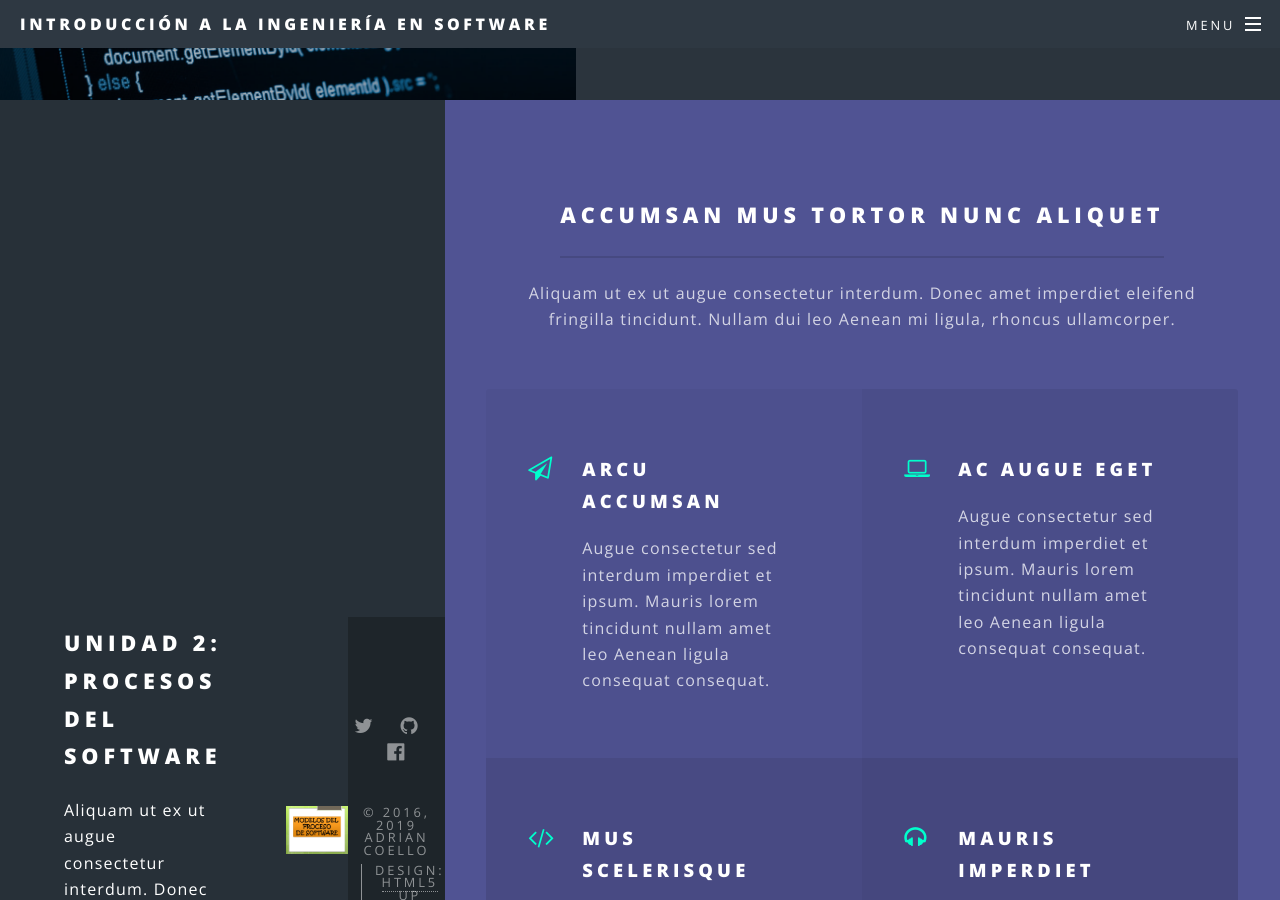
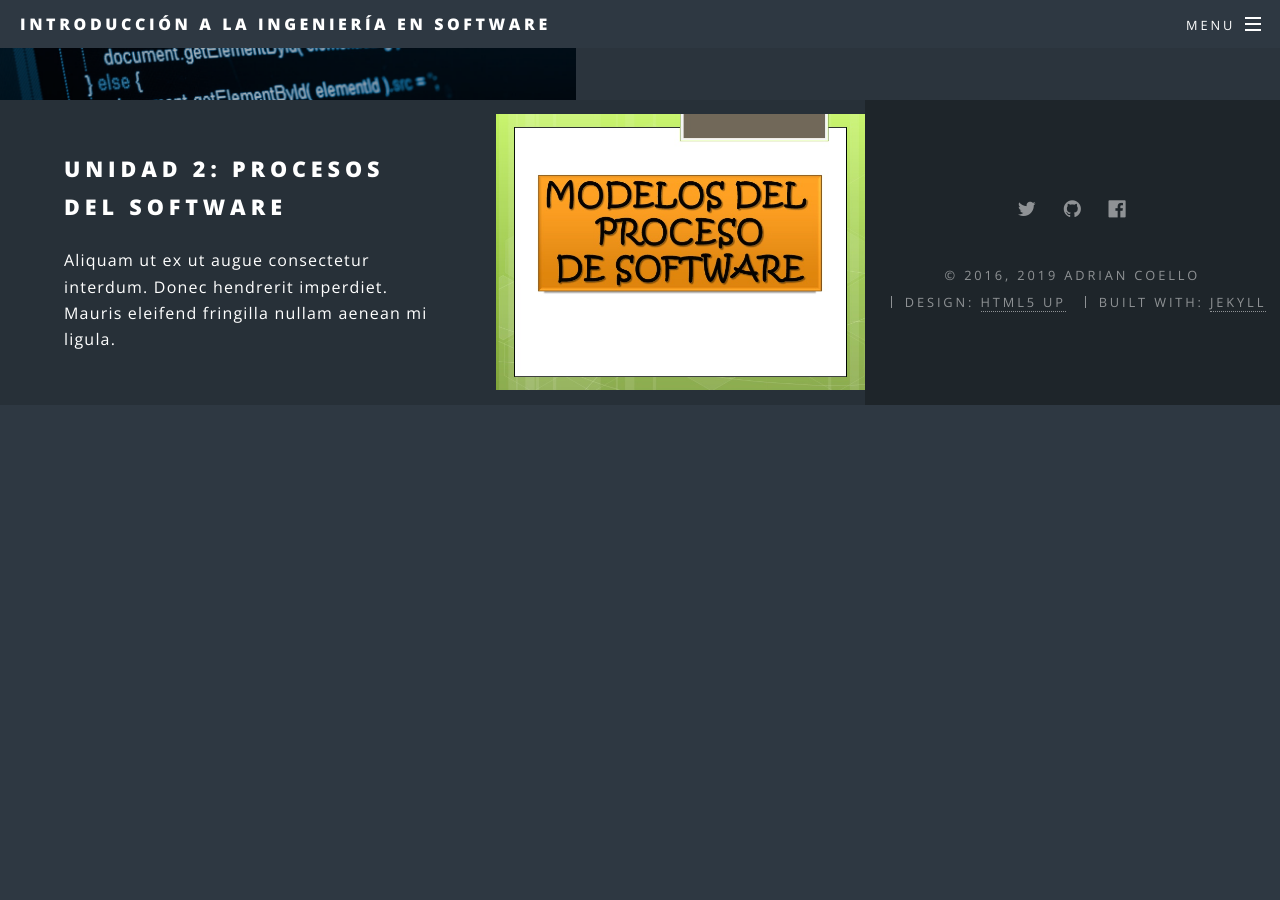
Before and after one commit to Vico2001/hix2, a Jekyll site: the page built from index.html, in a window 1280 px wide and 900 px high, scrolled down 1194 px. Built offline with Jekyll 4.4.1, drawn with Linux system fonts in a browser that asks for light colours; after the commit the page ends 1599 px from its top, so only the background shows below that; some of the changed text lies outside the part shown.

Commit message:
Update index.html

```diff
--- a/index.html
+++ b/index.html
@@ -30,40 +30,3 @@ layout: landing
 								</a>
 								<p>Aliquam ut ex ut augue consectetur interdum. Donec hendrerit imperdiet. Mauris eleifend fringilla nullam aenean mi ligula.</p>
 							</div>
-
-				<!-- Three -->
-					<section id="three" class="wrapper style3 special">
-						<div class="inner">
-							<header class="major">
-								<h2>Accumsan mus tortor nunc aliquet</h2>
-								<p>Aliquam ut ex ut augue consectetur interdum. Donec amet imperdiet eleifend<br />
-								fringilla tincidunt. Nullam dui leo Aenean mi ligula, rhoncus ullamcorper.</p>
-							</header>
-							<ul class="features">
-								<li class="icon fa-paper-plane-o">
-									<h3>Arcu accumsan</h3>
-									<p>Augue consectetur sed interdum imperdiet et ipsum. Mauris lorem tincidunt nullam amet leo Aenean ligula consequat consequat.</p>
-								</li>
-								<li class="icon fa-laptop">
-									<h3>Ac Augue Eget</h3>
-									<p>Augue consectetur sed interdum imperdiet et ipsum. Mauris lorem tincidunt nullam amet leo Aenean ligula consequat consequat.</p>
-								</li>
-								<li class="icon fa-code">
-									<h3>Mus Scelerisque</h3>
-									<p>Augue consectetur sed interdum imperdiet et ipsum. Mauris lorem tincidunt nullam amet leo Aenean ligula consequat consequat.</p>
-								</li>
-								<li class="icon fa-headphones">
-									<h3>Mauris Imperdiet</h3>
-									<p>Augue consectetur sed interdum imperdiet et ipsum. Mauris lorem tincidunt nullam amet leo Aenean ligula consequat consequat.</p>
-								</li>
-								<li class="icon fa-heart-o">
-									<h3>Aenean Primis</h3>
-									<p>Augue consectetur sed interdum imperdiet et ipsum. Mauris lorem tincidunt nullam amet leo Aenean ligula consequat consequat.</p>
-								</li>
-								<li class="icon fa-flag-o">
-									<h3>Tortor Ut</h3>
-									<p>Augue consectetur sed interdum imperdiet et ipsum. Mauris lorem tincidunt nullam amet leo Aenean ligula consequat consequat.</p>
-								</li>
-							</ul>
-						</div>
-					</section>
```
